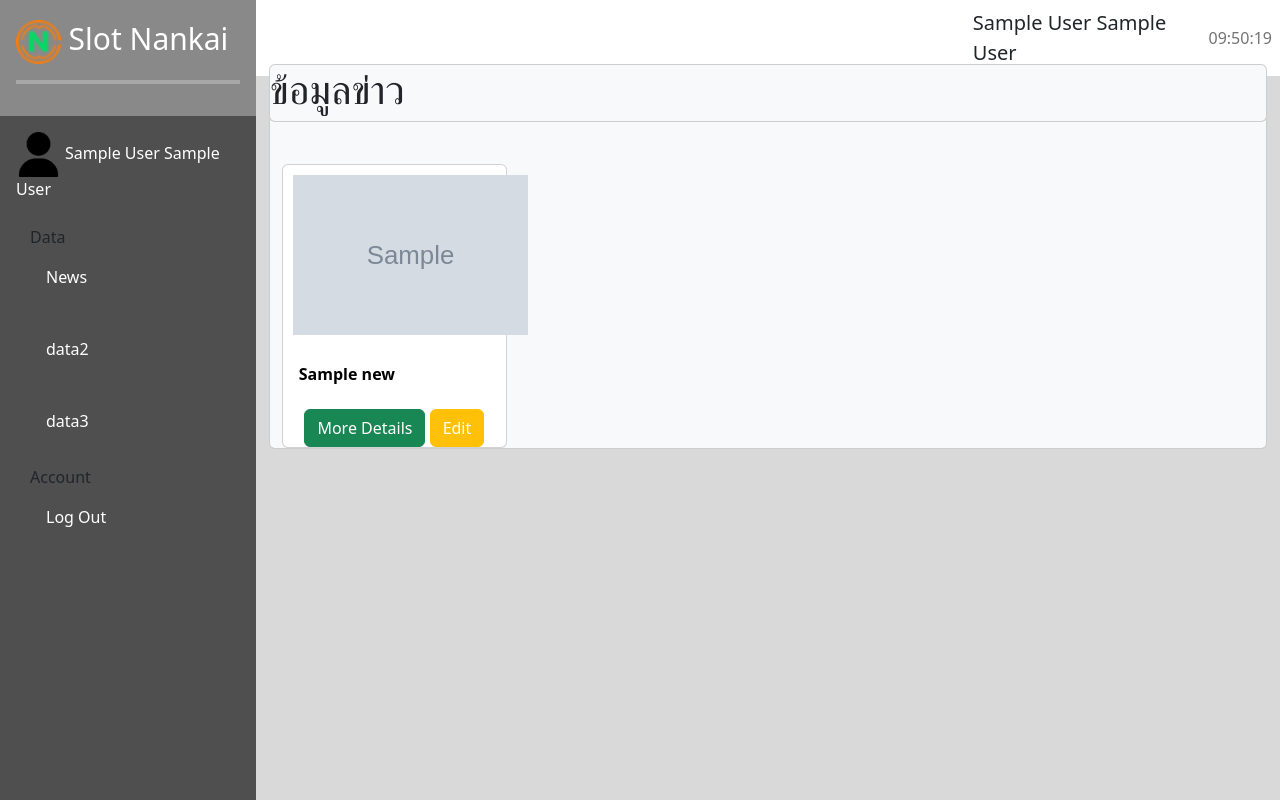
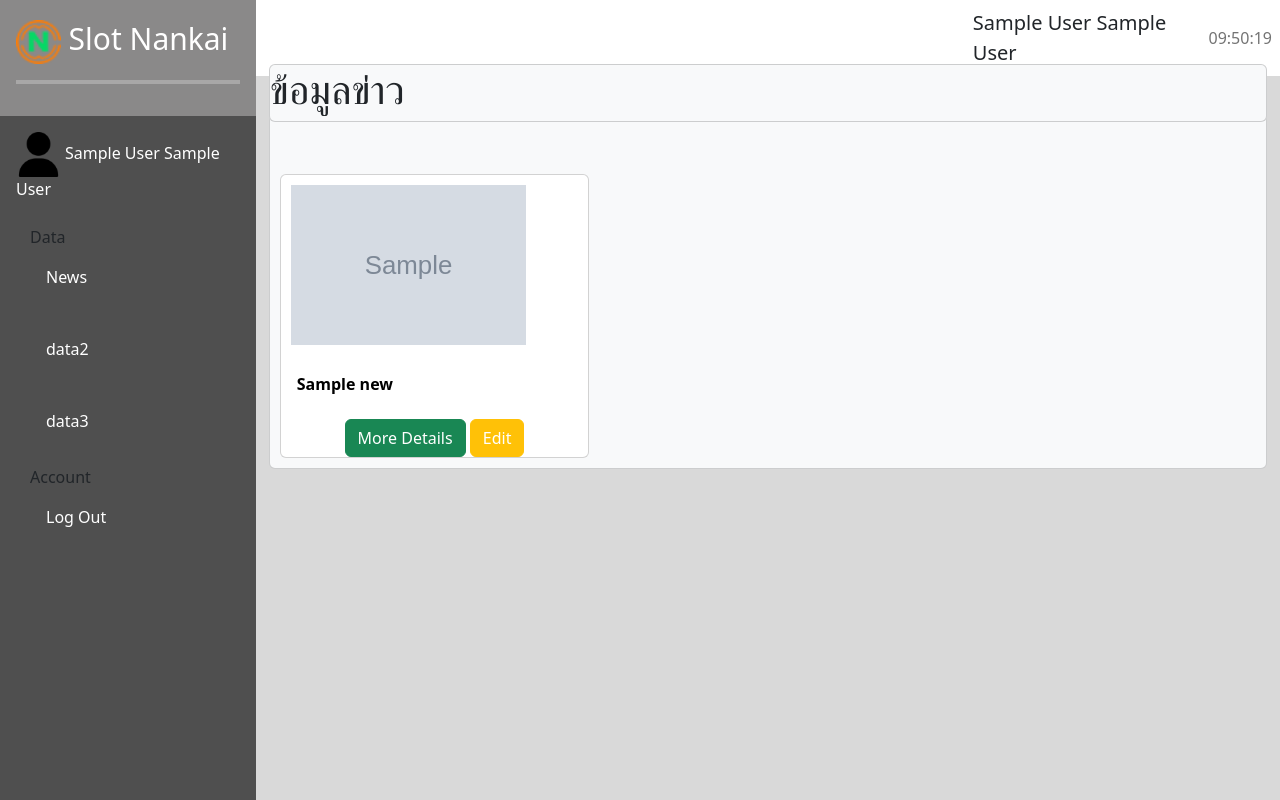
Before and after one commit to Tanakorn1/SNK_Project, a PHP site: page /index.php?page=home in a window 1280 px wide. Run offline with PHP 8.4, Linux system fonts and the light colour scheme; the visitor is signed in with stand-in values (Sample User, id 1); tables that the repository leaves empty or names only in its code hold one stand-in row (values such as "Sample post"); grey boxes marked "Sample" are stand-in pictures; some libraries are stand-ins or nearby versions.

Commit message:
fix homelast 25/10/2023

```diff
--- a/pages/detail.php
+++ b/pages/detail.php
@@ -11,10 +11,10 @@
 
 <body>
     <div style="padding: 0 0 0 85px;">
-        <a style="margin-top: 20px; width: 200px;" href="datanews.php" class="btn btn-primary">กลับ</a>
+        <a style="margin-top: 20px; width: 200px;" href="?page=home" class="btn btn-primary">กลับ</a>
     </div>
     <?php
-    include '../controller/connect.php';
+    include './controller/connect.php';
 // ตรวจสอบว่ามีค่า newsfeed_id ที่ส่งมาหรือไม่
 if (isset($_GET['news_id'])) {
     $news_id = $_GET['news_id'];
--- a/pages/home.php
+++ b/pages/home.php
@@ -28,14 +28,14 @@ include "./component/navbar.php";
                 if (mysqli_num_rows($result) > 0) {
                     $count = 0; // นับรายการ
                     while ($row = mysqli_fetch_assoc($result)) {
-            if ($count % 3 == 0) {
-                // เปิดแถวใหม่
-                echo '<div class="row">';
+                        $imageURL = './public/imgnews/' . $row['picture'];
+
+                        // Check if the count is a multiple of 3
+                        if ($count % 3 === 0) {
+                            echo '</div><div class="row" style="padding: 10px;">';
                         }
-
-            $imageURL = './public/imgnews/' . $row['picture'];
                         ?>
-                <div class="col-md-3 zoom">
+                <div class="col-md-4">
                     <div class="card-deck">
                         <div class="card news-card">
                             <!-- เพิ่ม class "news-card" เพื่อใช้สไตล์ขนาดของการแสดงข่าวสาร -->
@@ -52,7 +52,6 @@ include "./component/navbar.php";
                                             style="text-decoration: none; color: black; font-size: 16px;">
                                             <?php echo $row['title']; ?>
                                         </a>
-
                                     </b>
                                 </h5>
                             </div>
@@ -71,30 +70,12 @@ include "./component/navbar.php";
                 </div>
                 <?php
                         $count++;
-
-            if ($count % 3 == 0) {
-                // ปิดแถว
-                echo '</div>';
-            }
-        }
-
-        // ตรวจสอบว่าครบแถวหรือยัง
-        if ($count % 3 !== 0) {
-            // ปิดแถวเมื่อไม่ครบ 3 รายการในแถวสุดท้าย
-            echo '</div>';
                     }
                 } else {
                     echo "ไม่มีข้อมูลข่าว";
                 }
                 ?>
             </div>
-
-
-            <!-- เรียกใช้ Bootstrap JavaScript และ jQuery -->
-            <script src="https://code.jquery.com/jquery-3.5.1.slim.min.js"></script>
-            <script src="https://cdn.jsdelivr.net/npm/@popperjs/core@2.11.6/dist/umd/popper.min.js"></script>
-            <script src="https://maxcdn.bootstrapcdn.com/bootstrap/4.5.2/js/bootstrap.min.js"></script>
         </div>
-
-
+    </div>
 </body>
```
Lines whose indentation alone changed are shown as unchanged.
